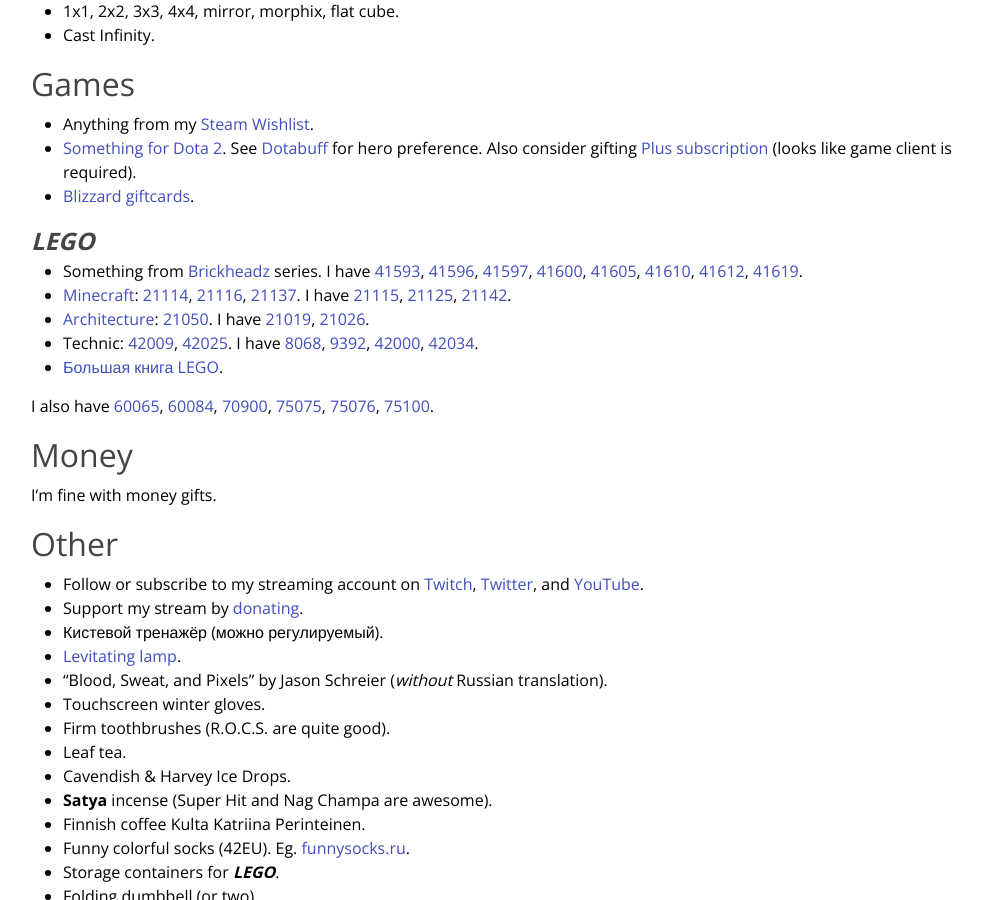
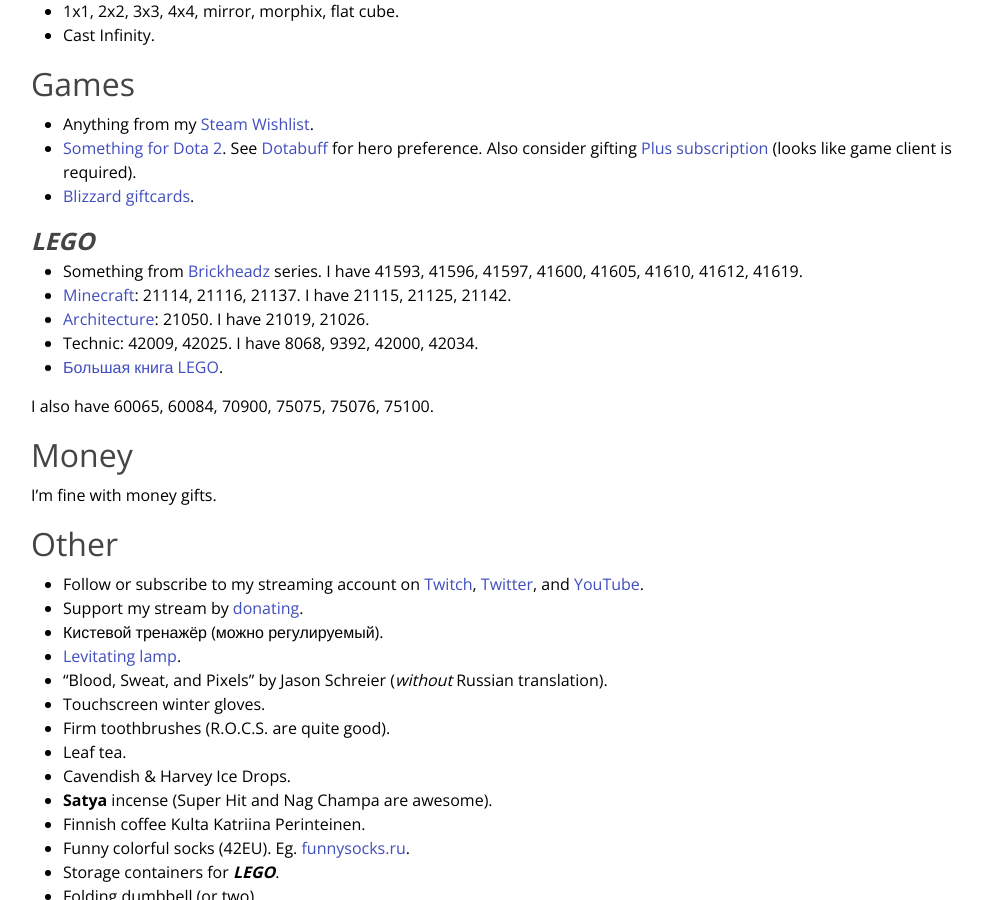
Before and after one commit to anton-rudeshko/anton-rudeshko.github.io, a Jekyll site: the page built from wishlist/index.md, in a window 1280 px wide and 900 px high, scrolled down 1062 px. Shown: the whole window, without its empty margins (129-1111 px from the left). Built offline with Jekyll 4.4.1, drawn with Linux system fonts in a browser that asks for light colours; comment, search, counter and statistics services are not loaded; part of the change alters nothing that is shown.

```diff
--- a/wishlist/index.md
+++ b/wishlist/index.md
@@ -80,43 +80,14 @@ I already have:
 
 ### *LEGO*
 
-* Something from [Brickheadz][lego-brickheadz] series. I have [41593], [41596], [41597], [41600], [41605], [41610], [41612], [41619].
-* [Minecraft][lego-minecraft]: [21114], [21116], [21137]. I have [21115], [21125], [21142].
-* [Architecture][lego-architecture]: [21050]. I have [21019], [21026].
-* Technic: [42009], [42025]. I have [8068], [9392], [42000], [42034].
+* Something from [Brickheadz][lego-brickheadz] series. I have 41593, 41596, 41597, 41600, 41605, 41610, 41612, 41619.
+* [Minecraft][lego-minecraft]: 21114, 21116, 21137. I have 21115, 21125, 21142.
+* [Architecture][lego-architecture]: 21050. I have 21019, 21026.
+* Technic: 42009, 42025. I have 8068, 9392, 42000, 42034.
 * [Большая книга LEGO][lego-big].
 
-I also have [60065], [60084], [70900], [75075], [75076], [75100].
+I also have 60065, 60084, 70900, 75075, 75076, 75100.
 
-[8068]: https://www.google.com/search?q=lego%20"8068"
-[9392]: https://www.google.com/search?q=lego%20"9392"
-[21019]: https://www.google.com/search?q=lego%20"21019"
-[21026]: https://www.google.com/search?q=lego%20"21026"
-[21050]: https://www.google.com/search?q=lego%20"21050"
-[21114]: https://www.google.com/search?q=lego%20"21114"
-[21115]: https://www.google.com/search?q=lego%20"21115"
-[21116]: https://www.google.com/search?q=lego%20"21116"
-[21125]: https://www.google.com/search?q=lego%20"21125"
-[21137]: https://www.google.com/search?q=lego%20"21137"
-[21142]: https://www.google.com/search?q=lego%20"21142"
-[41593]: https://www.google.com/search?q=lego%20"41593"
-[41596]: https://www.google.com/search?q=lego%20"41596"
-[41597]: https://www.google.com/search?q=lego%20"41597"
-[41600]: https://www.google.com/search?q=lego%20"41600"
-[41605]: https://www.google.com/search?q=lego%20"41605"
-[41610]: https://www.google.com/search?q=lego%20"41610"
-[41612]: https://www.google.com/search?q=lego%20"41612"
-[41619]: https://www.google.com/search?q=lego%20"41619"
-[42000]: https://www.google.com/search?q=lego%20"42000"
-[42009]: https://www.google.com/search?q=lego%20"42009"
-[42025]: https://www.google.com/search?q=lego%20"42025"
-[42034]: https://www.google.com/search?q=lego%20"42034"
-[60065]: https://www.google.com/search?q=lego%20"60065"
-[60084]: https://www.google.com/search?q=lego%20"60084"
-[70900]: https://www.google.com/search?q=lego%20"70900"
-[75075]: https://www.google.com/search?q=lego%20"75075"
-[75076]: https://www.google.com/search?q=lego%20"75076"
-[75100]: https://www.google.com/search?q=lego%20"75100"
 [lego-architecture]: https://shop.lego.com/en-US/Architecture-ByTheme
 [lego-big]: http://www.mann-ivanov-ferber.ru/books/paperbook/unofficial-lego-builders-guide/
 [lego-brickheadz]: https://shop.lego.com/en-US/Brickheadz-sets
```
